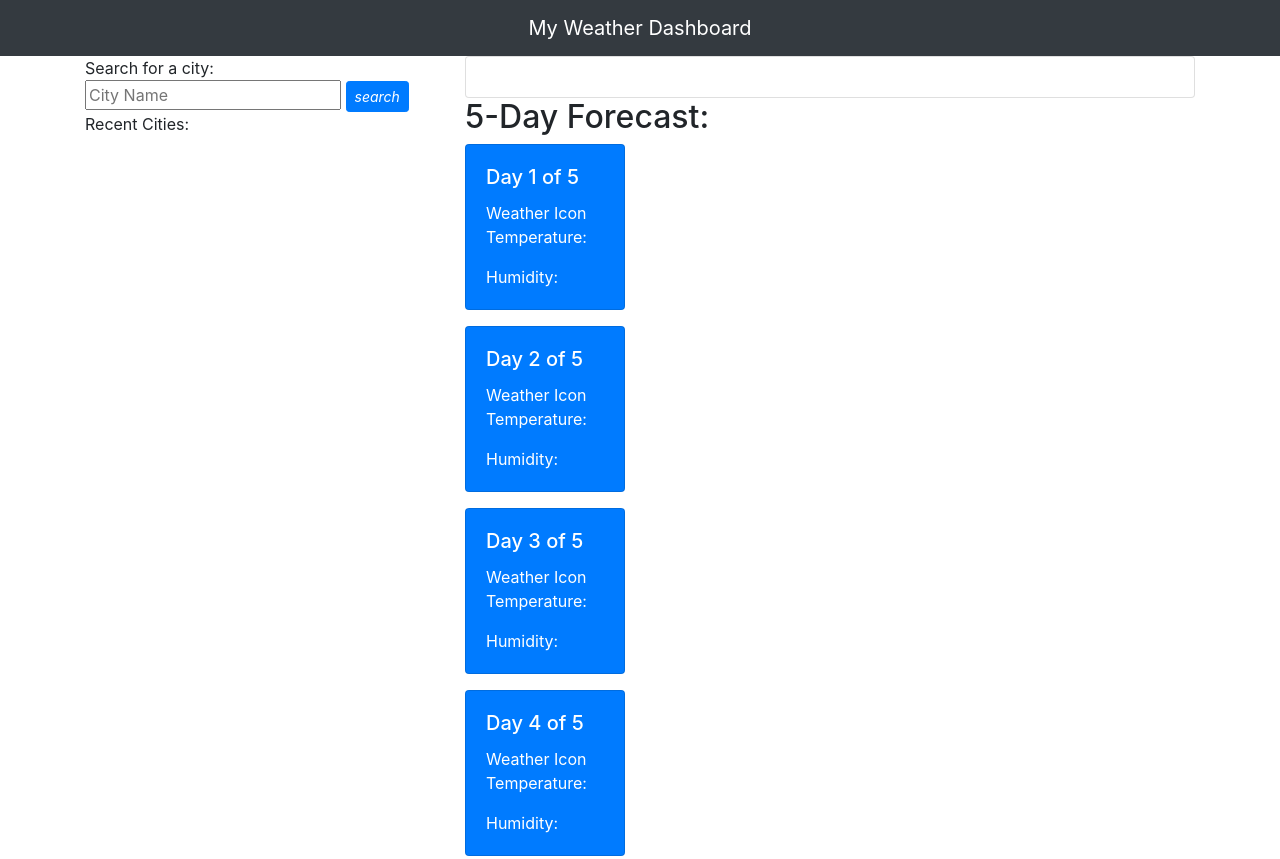
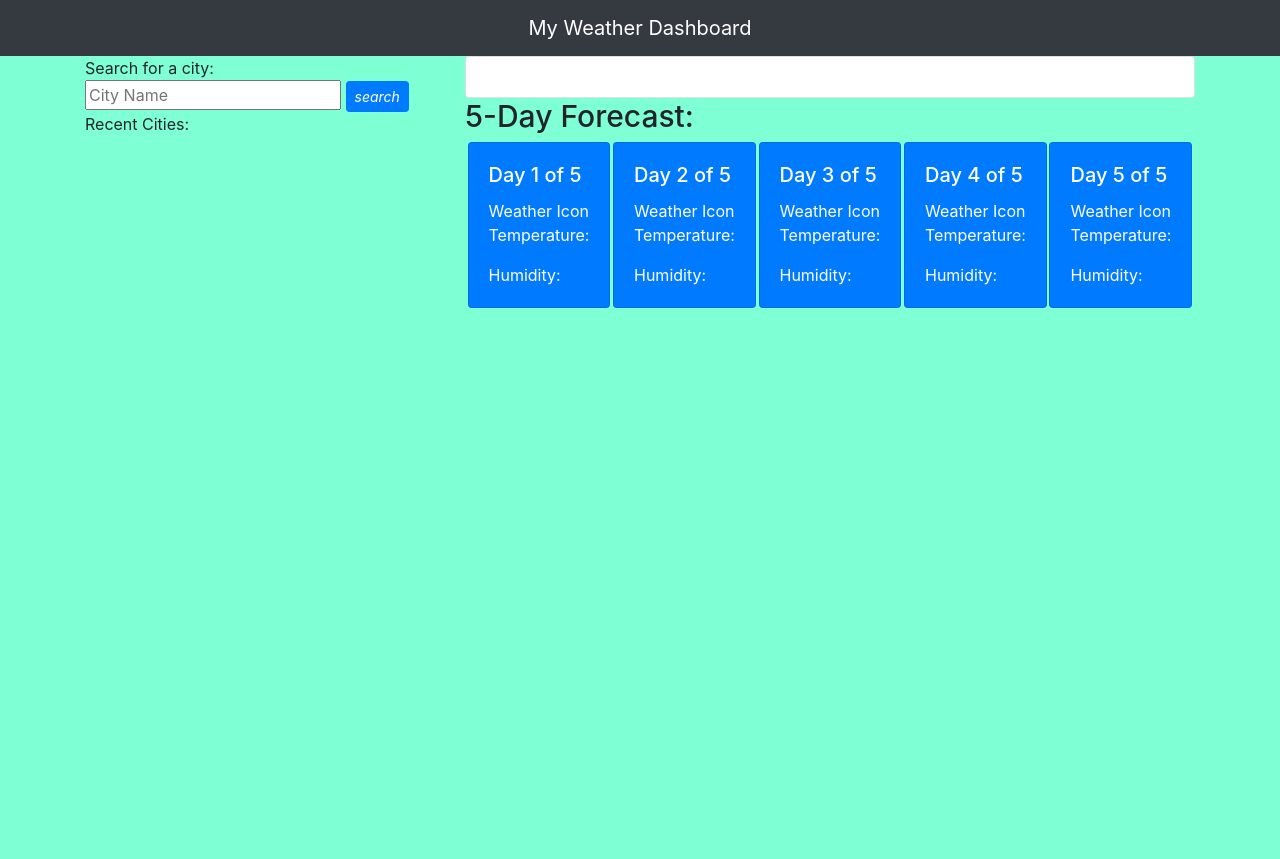
Before and after one commit to EEErban/my_weather_app, a plain HTML site: page index.html in a window 1280 px wide. Shown: the top 859 px of the page. After the commit the page ends 800 px from the top, so only its background shows below. Drawn offline with nearby package versions, Linux system fonts and the light colour scheme; a script that the page names is missing; some icons are missing.

Commit message:
css styling added and minor html edit

```diff
--- a/assets/css/style.css
+++ b/assets/css/style.css
@@ -0,0 +1,18 @@
+.flex-container {
+    display: flex;
+    flex-direction: row;
+    justify-content: space-evenly;
+  }
+
+  h2 {
+    font-size: 30px;
+  }
+
+  #main-weather {
+    font-size: 15px;
+  }
+
+  body {
+    background-color: aquamarine;
+    margin: 0;
+  }
```
Also changed, not shown: index.html (+5 -1 lines).
